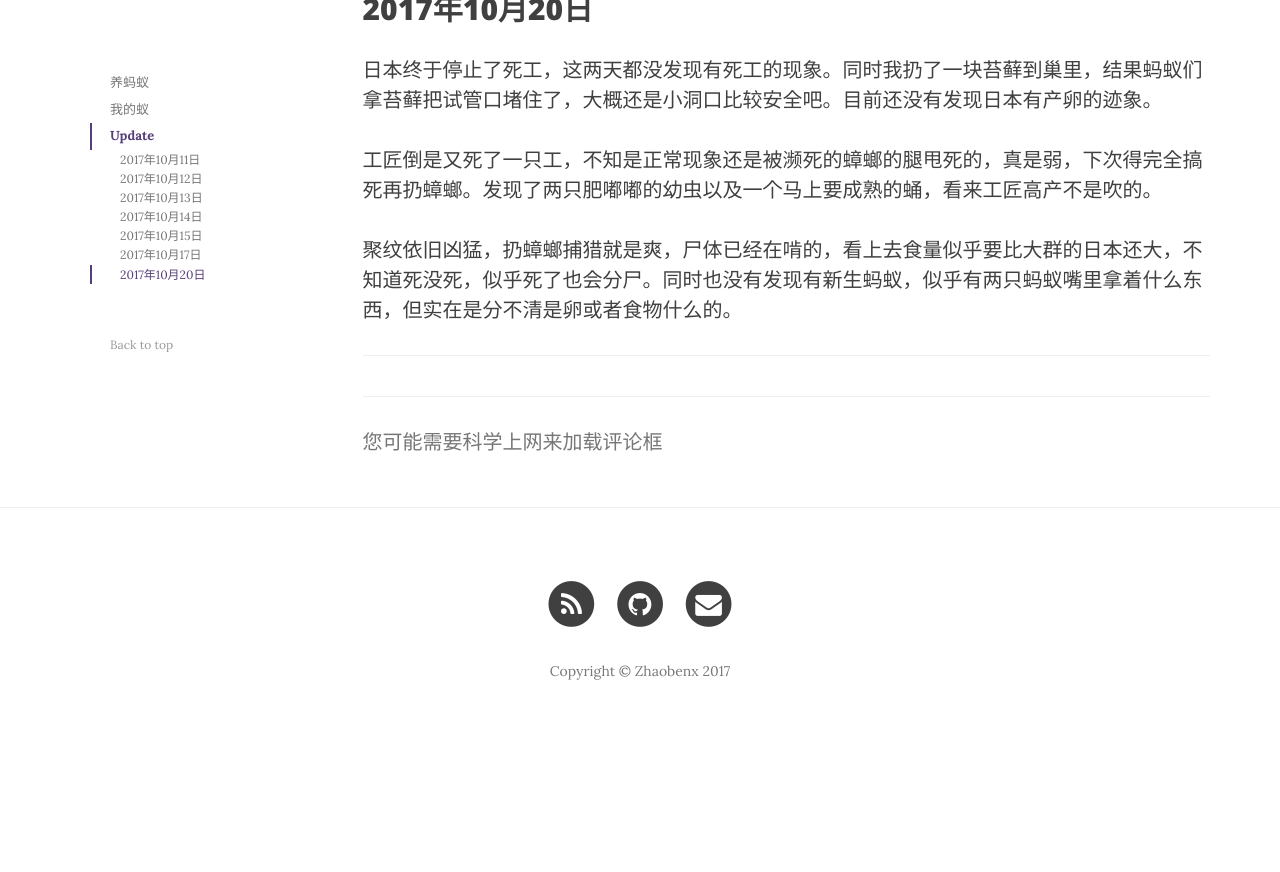
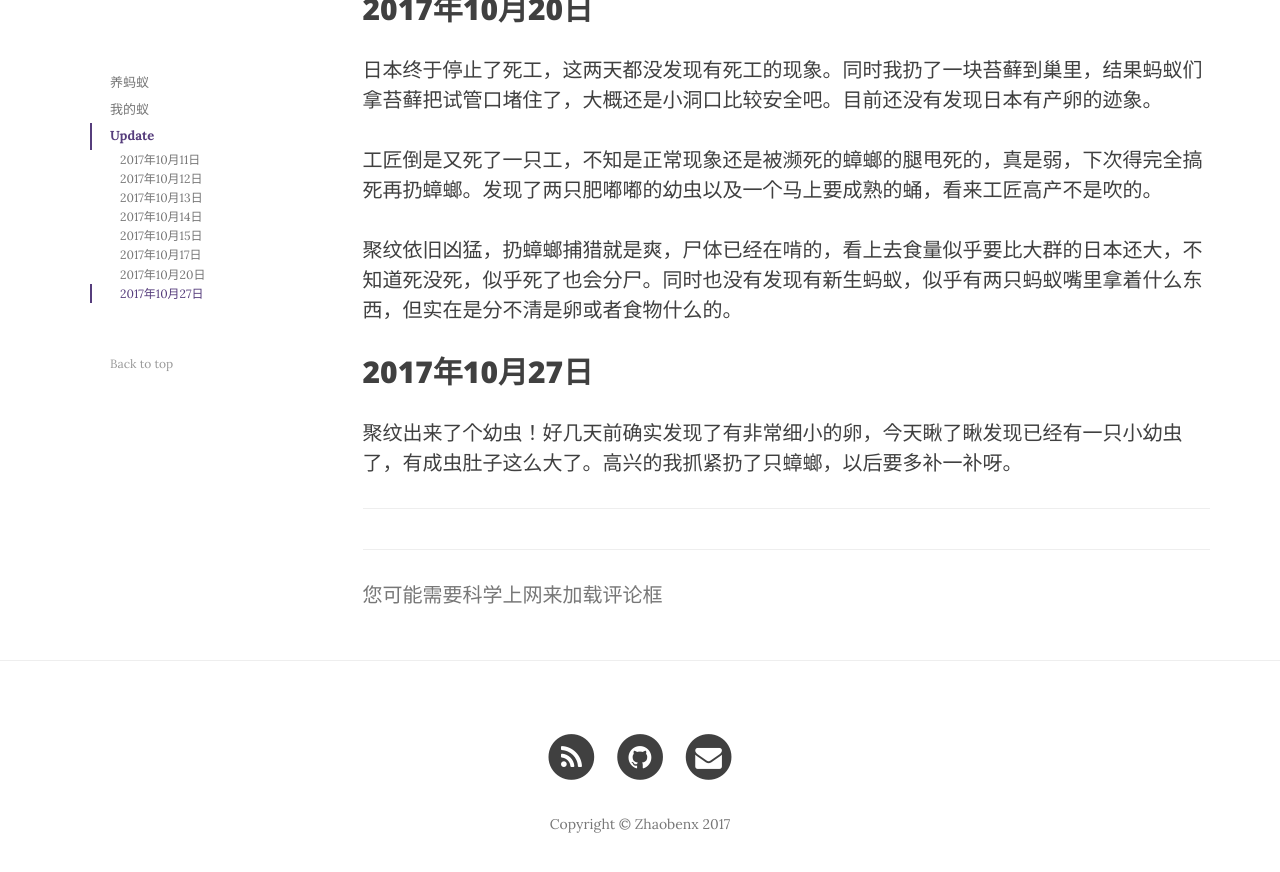
Before and after one commit to zhaobenx/zhaobenx.github.io, a Jekyll site: the page built from _posts/2017-10-10-love-ants.md, in a window 1280 px wide and 900 px high, scrolled down 5024 px. Shown: the top 872 px of the window. Built offline with Jekyll 4.4.1, drawn with Linux system fonts in a browser that asks for light colours; nearby versions of some CDN libraries; comment, search, counter and statistics services are not loaded; before the commit the page ends 5771 px from its top, so only the background shows below that.

Commit message:
Update 2017-10-10-love-ants.md

```diff
--- a/_posts/2017-10-10-love-ants.md
+++ b/_posts/2017-10-10-love-ants.md
@@ -117,3 +117,7 @@ published: true
 工匠倒是又死了一只工，不知是正常现象还是被濒死的蟑螂的腿甩死的，真是弱，下次得完全搞死再扔蟑螂。发现了两只肥嘟嘟的幼虫以及一个马上要成熟的蛹，看来工匠高产不是吹的。
 
 聚纹依旧凶猛，扔蟑螂捕猎就是爽，尸体已经在啃的，看上去食量似乎要比大群的日本还大，不知道死没死，似乎死了也会分尸。同时也没有发现有新生蚂蚁，似乎有两只蚂蚁嘴里拿着什么东西，但实在是分不清是卵或者食物什么的。
+
+## 2017年10月27日
+
+聚纹出来了个幼虫！好几天前确实发现了有非常细小的卵，今天瞅了瞅发现已经有一只小幼虫了，有成虫肚子这么大了。高兴的我抓紧扔了只蟑螂，以后要多补一补呀。
```
